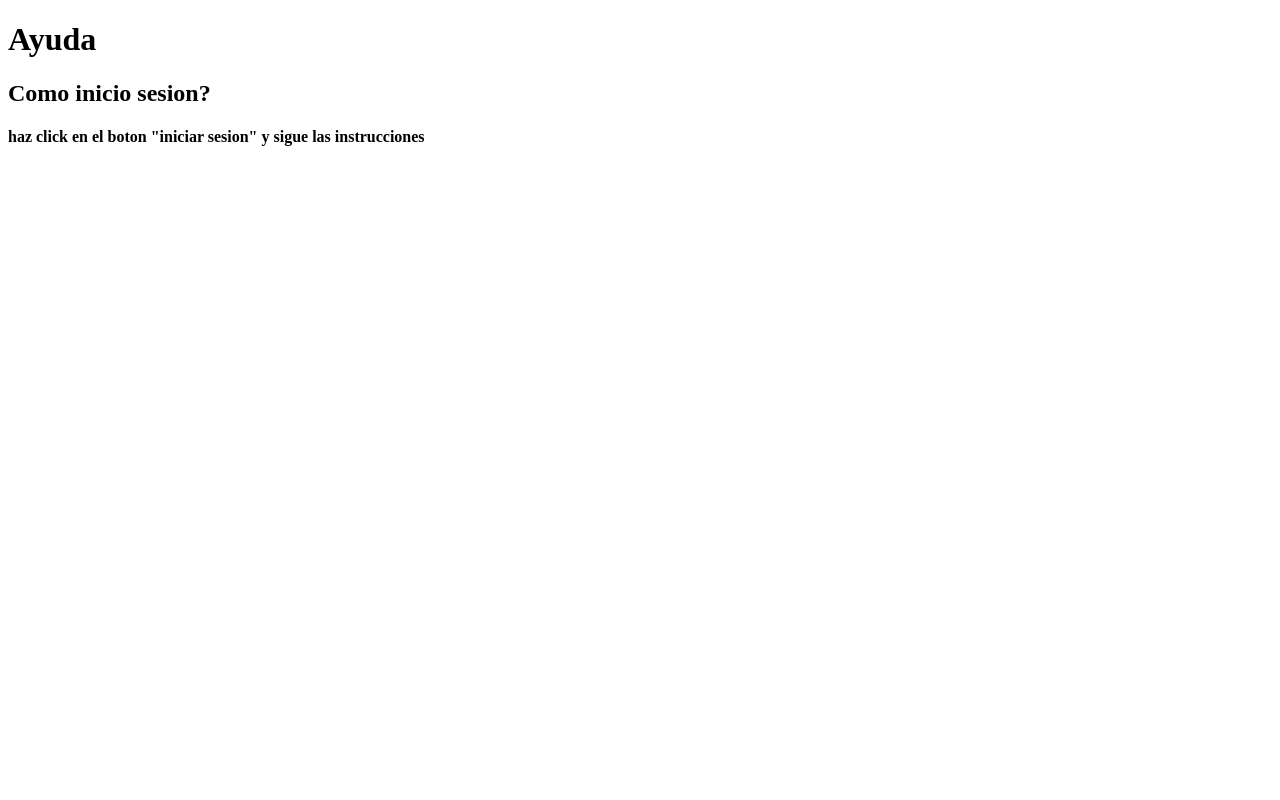
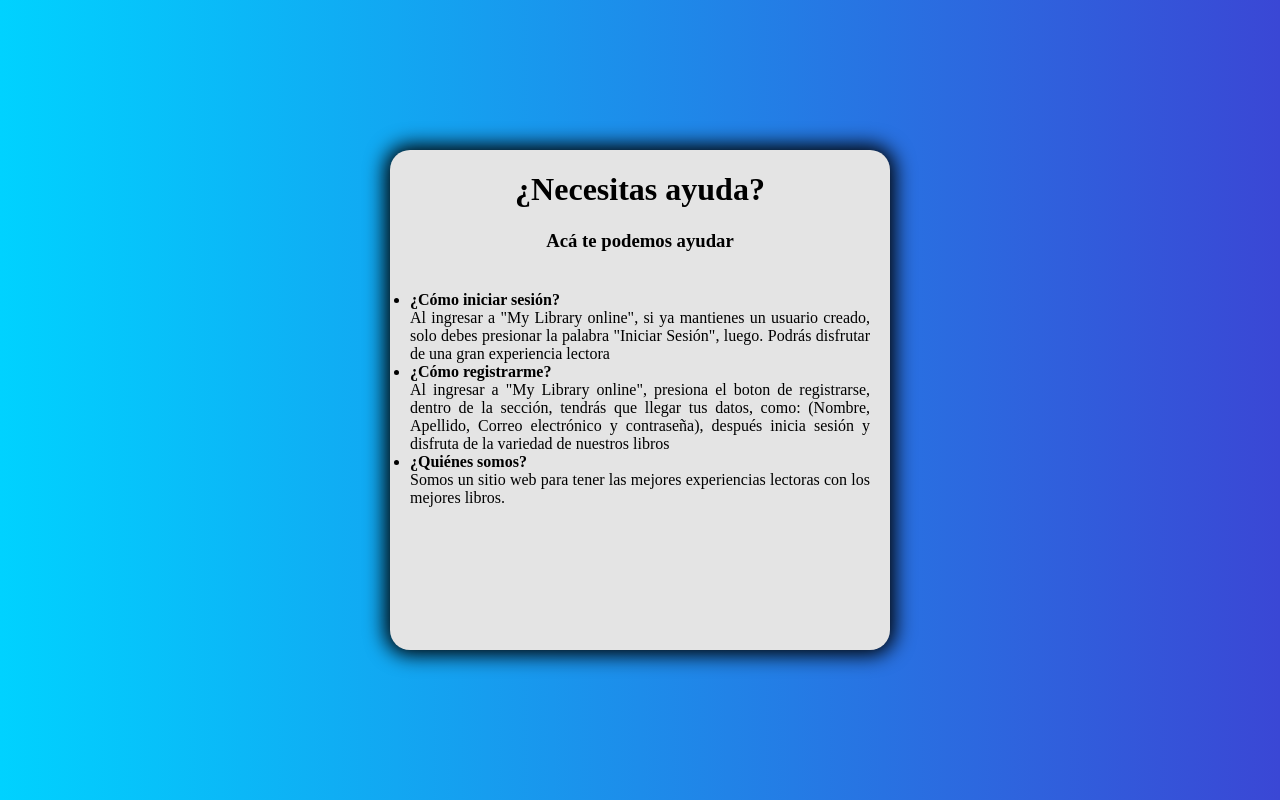
Before and after one commit to TRA-IUJO-PROJECT/final-project-iujo, a plain HTML site: page templates/help.html in a window 1280 px wide. Drawn offline with Linux system fonts and the light colour scheme.

Commit message:
Ajustes del help

```diff
--- /dev/null
+++ b/css/styles-help.css
@@ -0,0 +1,35 @@
+body{
+    box-sizing: 0px;
+    margin: auto;
+    background: linear-gradient(90deg, #00d2ff 0%, #3a47d5 100%);
+}
+
+.text{
+    display: flex;
+    justify-content: center;
+}
+
+.title{
+    display: flex;
+    justify-content: center;
+}
+
+.space{
+    padding: 20px;
+    text-align: justify;
+}
+
+.help{
+    background-color: #e4e4e4;
+    width: 500px;
+    height: 500px;
+    border-radius: 20px;
+    box-shadow: 0 0 20px 5px rgb(0, 0, 0);
+}
+
+.flex{
+    display: flex;
+    justify-content: center;
+    align-items: center;
+    height: 100vh;
+}
--- a/templates/help.html
+++ b/templates/help.html
@@ -3,11 +3,26 @@
 <head>
     <meta charset="UTF-8">
     <meta name="viewport" content="width=device-width, initial-scale=1.0">
-    <title>Document</title>
+    <title>Ayuda</title>
+    <link rel="stylesheet" href="/css/styles-help.css">
 </head>
 <body>
-    <h1>Ayuda</h1>
-    <h2>Como inicio sesion?</h2>
-    <h4>haz click en el boton "iniciar sesion" y sigue las instrucciones</h4>
+
+    <div class="flex">
+        <div class="help">
+            <h1 class="title">¿Necesitas ayuda?</h1>
+            <h3 class="text">Acá te podemos ayudar</h3>
+            <ul class="space">
+                <li><strong>¿Cómo iniciar sesión?</strong></li>
+                <span>Al ingresar a "My Library online", si ya mantienes un usuario creado, solo debes presionar la palabra "Iniciar Sesión", luego. Podrás disfrutar de una gran experiencia lectora</span><br>
+                <li><strong>¿Cómo registrarme?</strong></li>
+                <span>Al ingresar a "My Library online", presiona el boton de registrarse, dentro de la sección, tendrás que llegar tus datos, como: (Nombre, Apellido, Correo electrónico y contraseña), después inicia sesión y disfruta de la variedad de nuestros libros</span><br>
+                <li><strong>¿Quiénes somos?</strong></li>
+                <span>Somos un sitio web para tener las mejores experiencias lectoras con los mejores libros.</span><br>
+            </ul>
+        </div>
+    </div>
+
+
 </body>
 </html>
```
